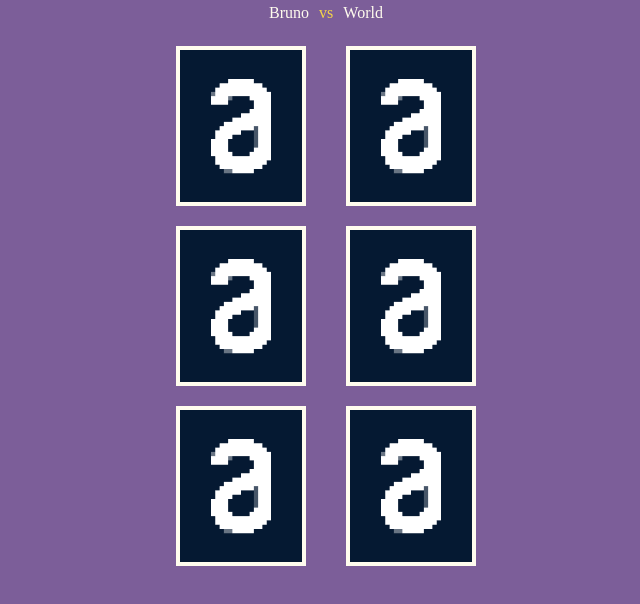
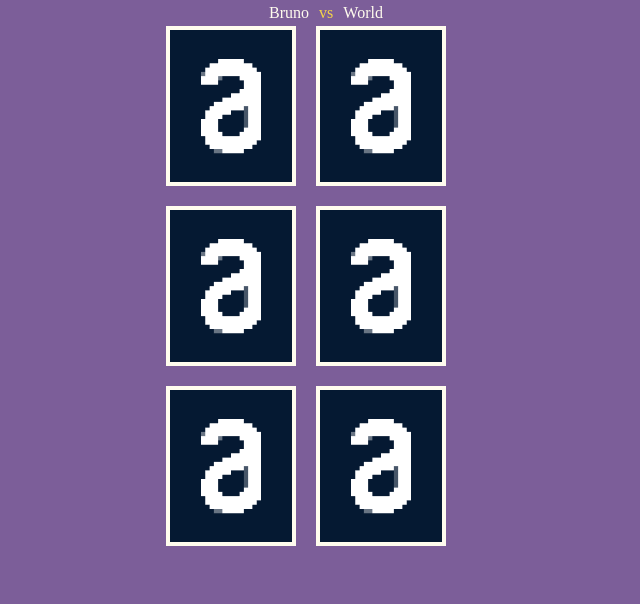
Before and after one commit to mr-bmt/matching-game, a website built with Vite: page index.html in a window 1280 px wide. Shown: the whole page, without its empty margins (314-954 px from the left). Built offline with nearby package versions, Linux system fonts and the light colour scheme; a web font is replaced by a local one.

Commit message:
Finish board GameBoard object

```diff
--- a/src/objects/GameBoard/index.js
+++ b/src/objects/GameBoard/index.js
@@ -5,11 +5,11 @@ function GameBoard(amountOfCards = 6) {
   const cardList = new Array(amountOfCards).fill(GameCard());
 
   return /*html*/ `
-    <div class="game-board">
+    <section class="game-board">
       <ul>
         ${createCardListItemsHtml(cardList)}
       </ul>
-    </div>
+    </section>
   `;
 }
 
--- a/src/objects/GameBoard/styles.css
+++ b/src/objects/GameBoard/styles.css
@@ -1,15 +1,6 @@
-.game-board {
-  margin: 20px auto;
+.game-board ul {
   display: flex;
-  justify-content: center;
-  max-width: 300px;
+  flex-wrap: wrap;
+  gap: 20px;
   flex: 1 1 auto;
 }
-
-.game-board ul {
-  display: flex;;
-  justify-content: space-between;
-  align-content: space-between;
-  flex-wrap: wrap;
-  gap: 20px;
-}
```
